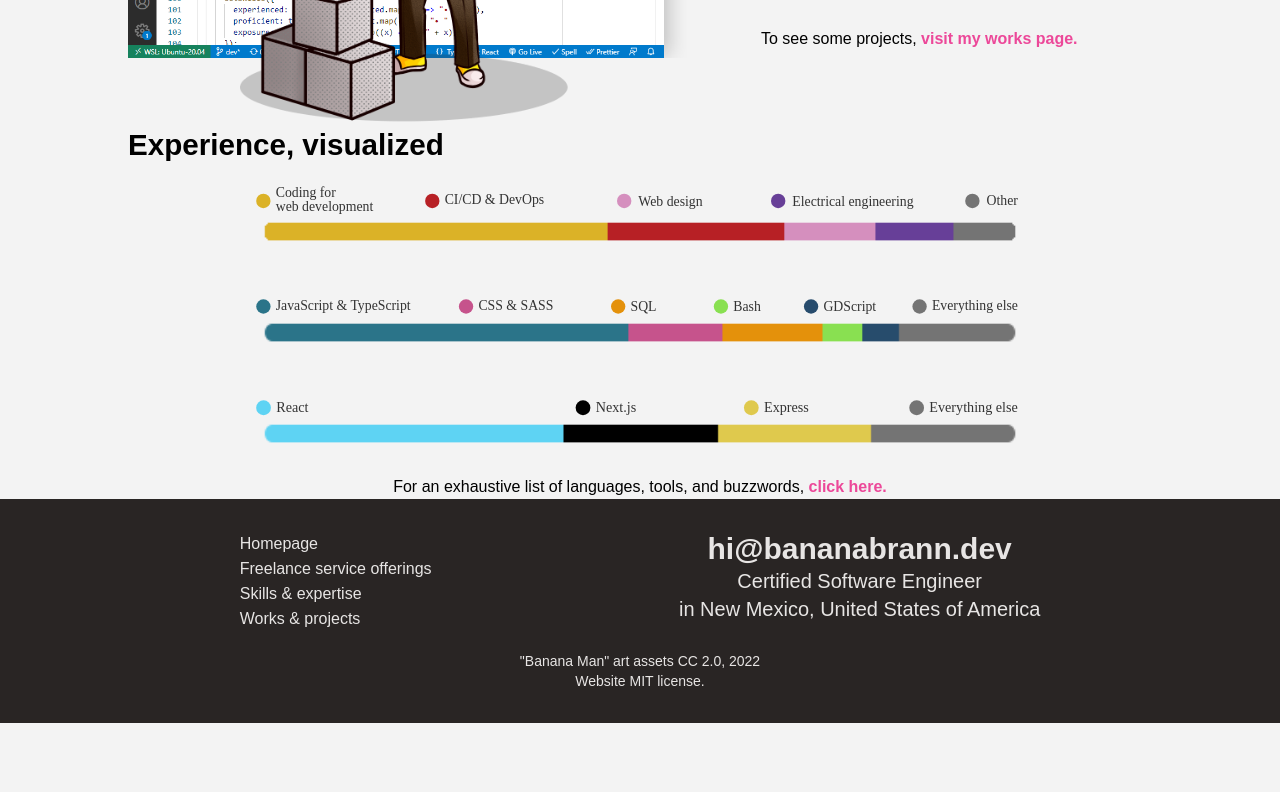
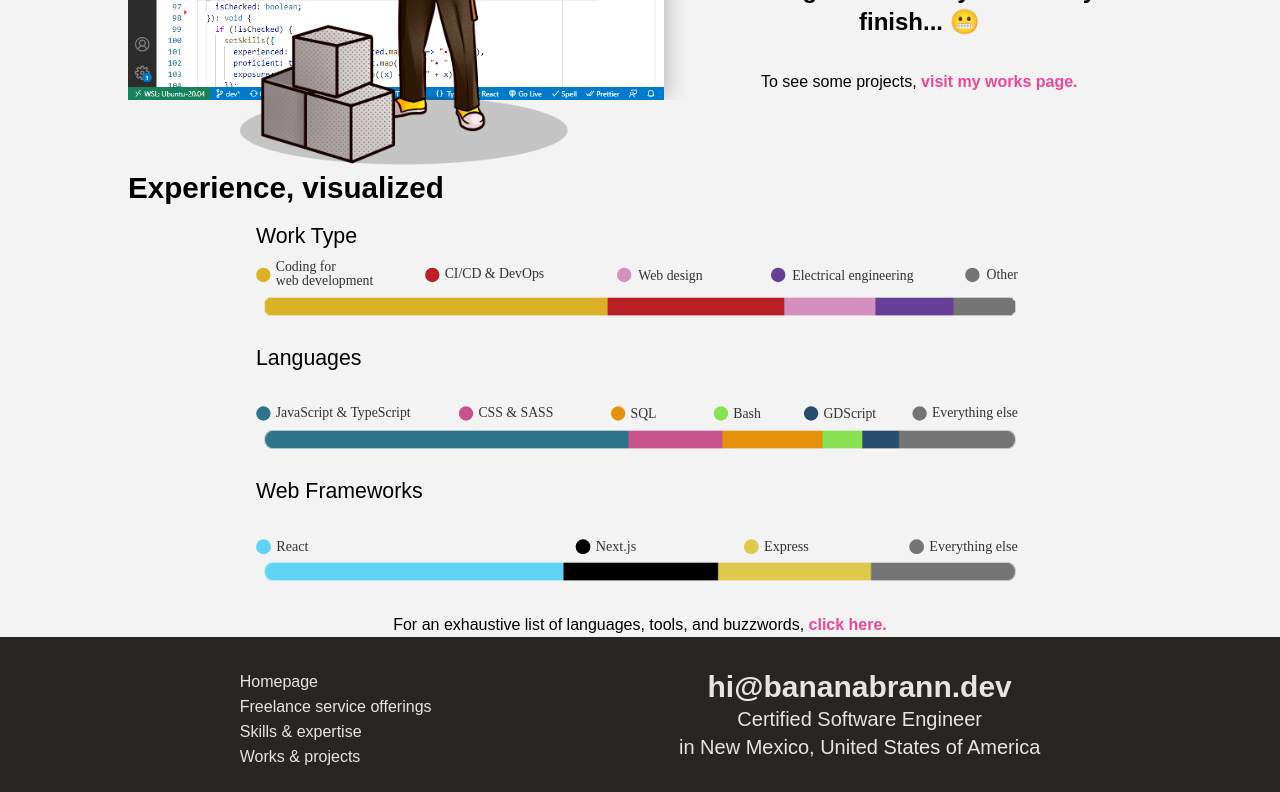
Before and after one commit to bananabrann/old-bananabrann.dev, a Next.js app: page /skills in a window 1280 px wide. Shown: the part 2000-2792 px from the top of the page. Before the commit the page ends 2723 px from the top, so only its background shows below. Built offline with nearby package versions, Linux system fonts and the light colour scheme; a web font is replaced by a local one.

Commit message:
Add headers to visualization charts

```diff
--- a/components/ExperienceVisualizedCharts/ExperienceVisualizedCharts.tsx
+++ b/components/ExperienceVisualizedCharts/ExperienceVisualizedCharts.tsx
@@ -17,6 +17,7 @@
   return(
     <Fragment>
       <div className="py-6">
+        <h4>Work Type</h4>
         <svg xmlns="http://www.w3.org/2000/svg" width="" height="" viewBox="0 0 1336 53">
           <circle id="Ellipse_1" data-name="Ellipse 1" cx="12.5" cy="12.5" r="12.5" transform="translate(0 17)" fill="#dbb227"/>
           <text id="Coding_for_web_development" data-name="Coding for
@@ -33,6 +34,7 @@
         <Image src={TechBarTimePng} alt="" layout="responsive" quality={100} />
       </div>
 
+      <h4>Languages</h4>
       <div className="py-6">
         <svg xmlns="http://www.w3.org/2000/svg" width="" height="" viewBox="0 0 1337 31">
           <circle id="Ellipse_6" data-name="Ellipse 6" cx="12.5" cy="12.5" r="12.5" transform="translate(0 4)" fill="#2b7489"/>
@@ -51,6 +53,7 @@
         <Image src={TechBarLangsPng} alt="" layout="responsive" quality={100} />
       </div>
 
+      <h4>Web Frameworks</h4>
       <div className="py-6">
         <svg xmlns="http://www.w3.org/2000/svg" width="" height="" viewBox="0 0 1300 29">
           <circle id="Ellipse_12" data-name="Ellipse 12" cx="12.5" cy="12.5" r="12.5" transform="translate(0 4)" fill="#5ed3f3"/>
--- a/styles/globals.scss
+++ b/styles/globals.scss
@@ -35,6 +35,11 @@
   font-weight: 560;
 }
 
+h4 {
+  font-size: 1.333rem;
+  padding-bottom: 0.666rem;
+}
+
 p,
 a {
   font-family: quasimoda, sans-serif;
```
